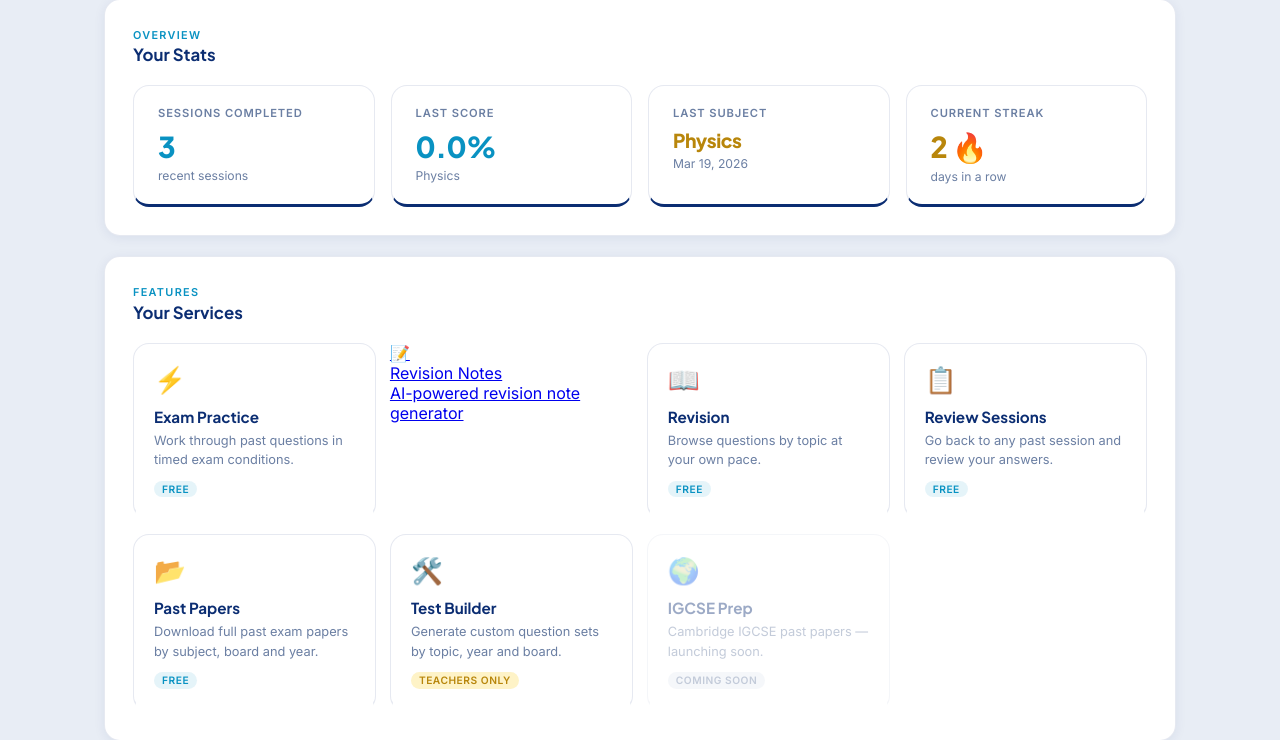
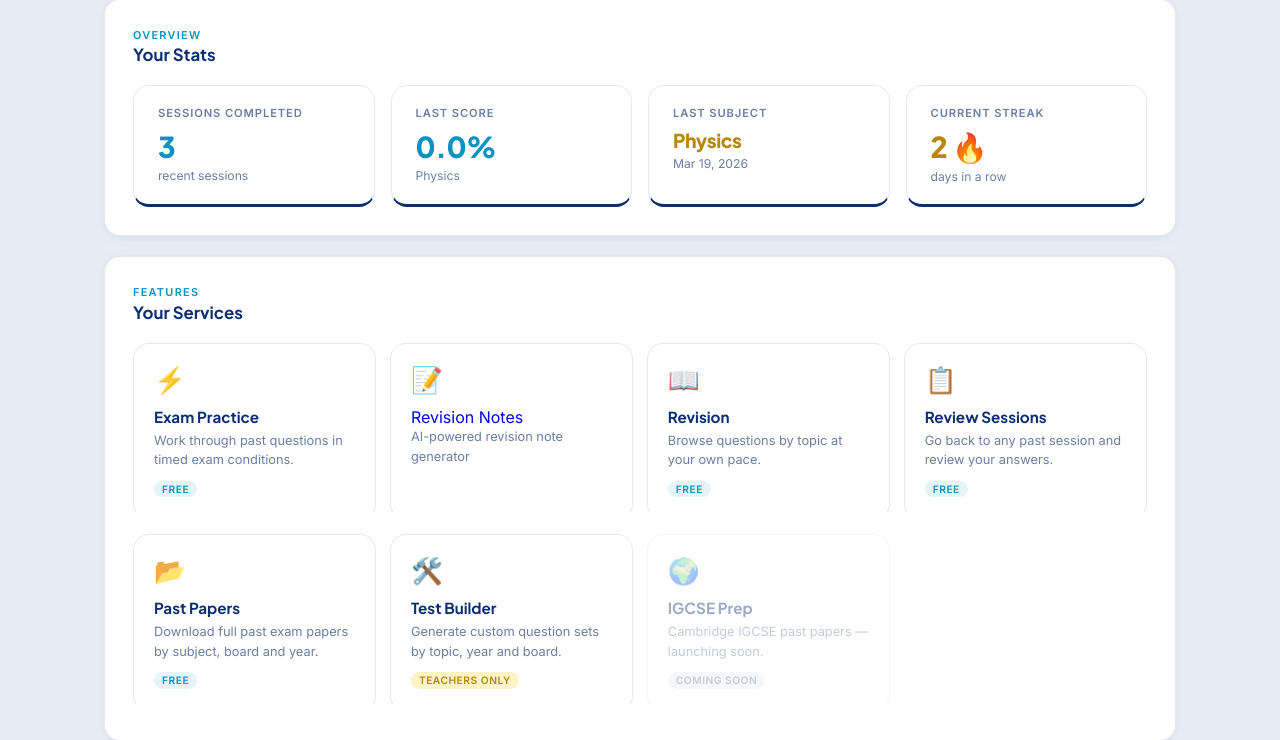
Before and after one commit to Oneshojon/Brainz-Academy, a Django app: page /dashboard/ in a window 1280 px wide. Shown: the part 404-1144 px from the top of the page. Run offline with Django 5.2, Linux system fonts and the light colour scheme; a user stored in the database is signed in; data comes from the database, SQL or seed files in the repository.

Commit message:
Updated Revision notes 2

```diff
--- a/Users/templates/Users/dashboard.html
+++ b/Users/templates/Users/dashboard.html
@@ -136,11 +136,11 @@
         <div class="svc-desc">Work through past questions in timed exam conditions.</div>
         <span class="svc-tag free">Free</span>
       </a>
-      <a href="{% url 'teacher:lesson_notes' %}" class="quick-action">
-        <span class="quick-action-icon">📝</span>
+      <a href="{% url 'teacher:lesson_notes' %}" class="service-card blue">
+        <span class="svc-icon">📝</span>
         <div>
-          <div class="quick-action-label">Revision Notes</div>
-          <div class="quick-action-desc">AI-powered revision note generator</div>
+          <div class="qsvc-title">Revision Notes</div>
+          <div class="svc-desc">AI-powered revision note generator</div>
         </div>
       </a>
       <a href="{% url 'practice:revision' %}" class="service-card green-card">
```
